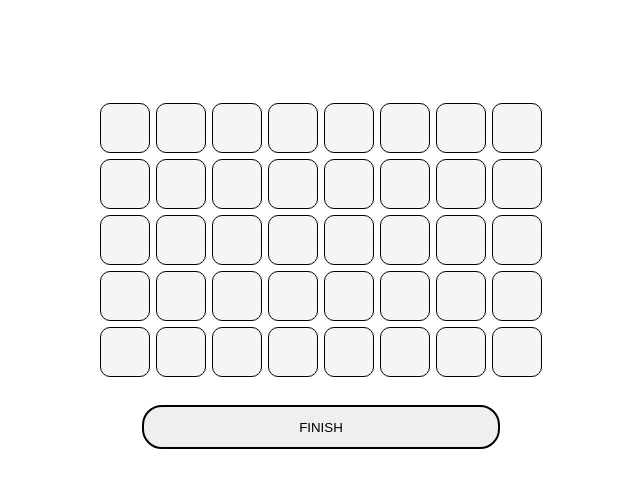
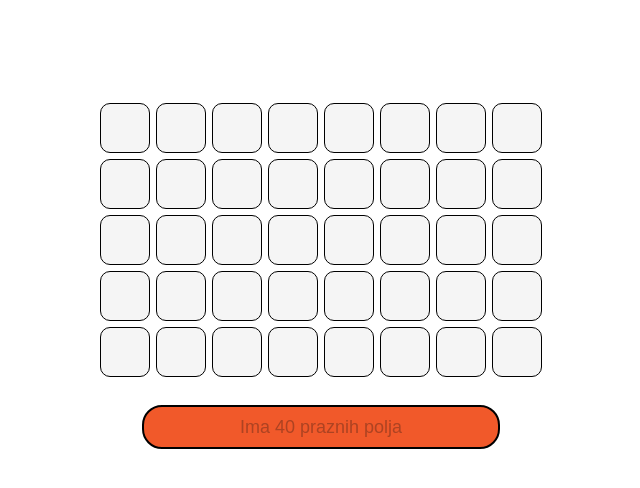
Before and after one commit to AndrejLazic/RainOnTheRoad, a plain HTML site: page index.html in a window 1280 px wide. Both pictures are taken after a click on the button "FINISH". Shown: the whole page, without its empty margins (319-959 px from the left). Drawn offline with Linux system fonts and the light colour scheme.

Commit message:
version 1.0

```diff
--- a/index.html
+++ b/index.html
@@ -59,11 +59,10 @@
         <div class="gamecell" id="38" style="background-color: whitesmoke;"></div>
         <div class="gamecell" id="39" style="background-color: whitesmoke;"></div>
 
-        <div class="center">
-            <button id="button">FINISH</button>
-          </div>
+        <div>
+            <button id="button"><b>FINISH</b></button>
+        </div>
     </div>
-
 
     <script src="script.js"></script>
 
--- a/script.js
+++ b/script.js
@@ -56,8 +56,8 @@ document.querySelectorAll(".gamecell").forEach(item => {
 })
 
 document.getElementById("button").addEventListener("click", function() {
-    console.log("Finish button");
     coloring_blue();
+    document.getElementById("button").disabled = true;
     counting_white();
   });
 
@@ -69,5 +69,6 @@ function counting_white(){
                 white++;
             }
         }
-        console.log("belih", white);
+    document.getElementById("button").innerHTML = "Ima  "+ white + "  praznih polja" ;
+
 }
--- a/style.css
+++ b/style.css
@@ -8,6 +8,8 @@ body {
 }
 
 button {
+  background-color: #F1592A;
+  font-size: large;
   margin: 0;
   width: 80%;
   height: 10%;
@@ -18,7 +20,6 @@ button {
   position: absolute;
   top: 68%;
   left: 10%;
-
   transition: all 0.5s ease-in-out;
 }
 
```
